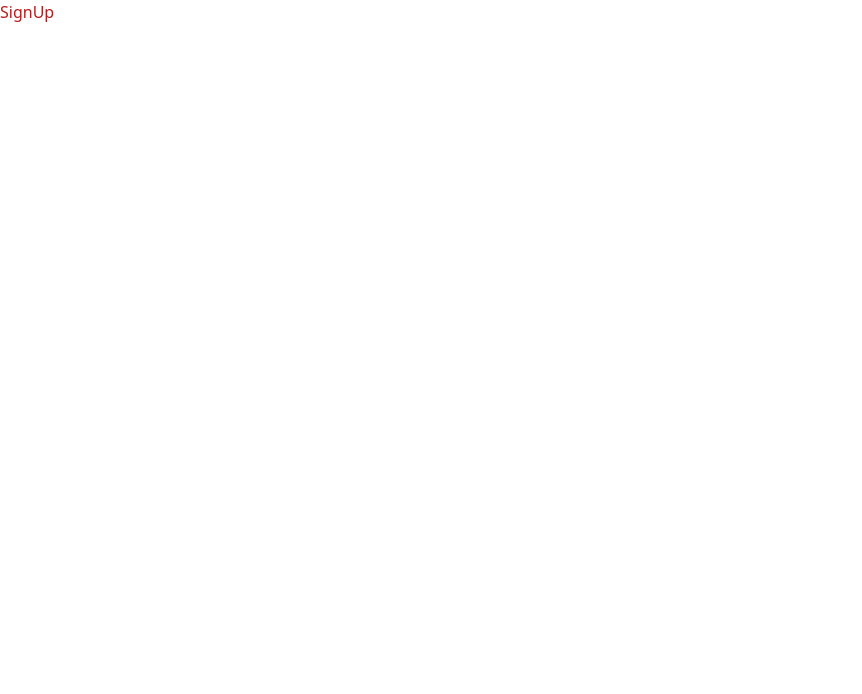
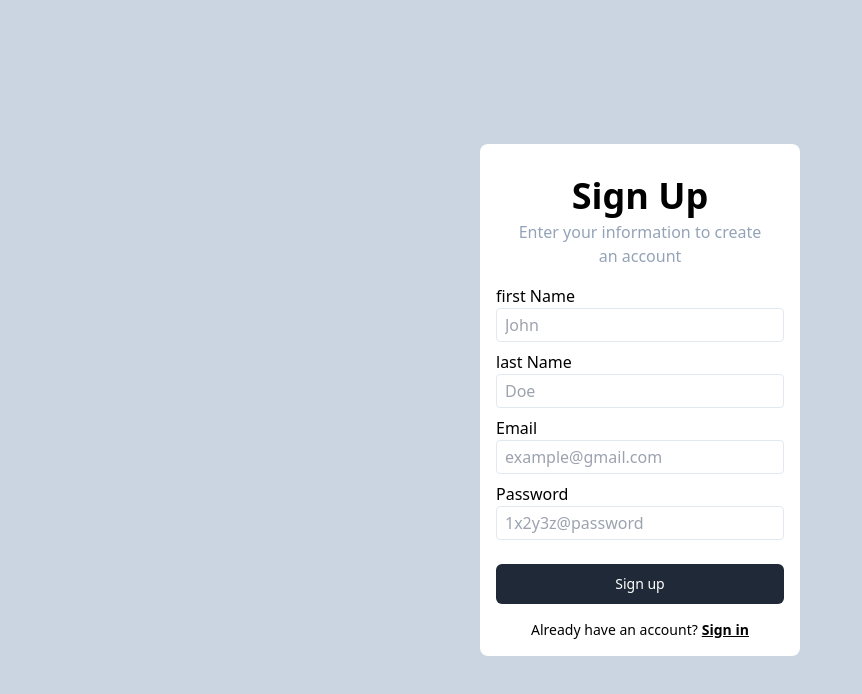
Before and after one commit to sachinDev07/WalletPay-Mern, a React (Vite) app in the folder frontend/: page /signup in a window 1280 px wide. Shown: the top 694 px of the page, without its empty margins (0-862 px from the left). Built offline with nearby package versions, Linux system fonts and the light colour scheme.

Commit message:
Added Sign up page

```diff
--- a/frontend/src/components/BottomWarning.tsx
+++ b/frontend/src/components/BottomWarning.tsx
@@ -9,8 +9,8 @@ type BottomWarningProps = {
 const BottomWarning = ({ label, bottomText, to }: BottomWarningProps) => {
   return (
     <div className="py-2 text-sm flex justify-center">
-      <div>{label}</div>
-      <Link to={to} className="pointer underline pl-1 cursor-pointer">
+      <div className="font-medium">{label}</div>
+      <Link to={to} className="font-bold pointer underline pl-1 cursor-pointer">
         {bottomText}
       </Link>
     </div>
--- a/frontend/src/components/Button.tsx
+++ b/frontend/src/components/Button.tsx
@@ -5,7 +5,7 @@ const Button = ({ label }: LabelProps) => {
     <div>
       <button
         type="button"
-        className="text-white bg-gray-800 hover:bg-gray-900 focus:outline-none focus:ring-4 focus:ring-gray-300 font-medium rounded-md text-sm px-5 py-2.5 me-2 mb-2 dark:bg-gray-800 dark:hover:bg-gray-700 dark:focus:ring-gray-700 dark:border-gray-700"
+        className="w-full text-white bg-gray-800 hover:bg-gray-900 focus:outline-none focus:ring-4 focus:ring-gray-300 font-medium rounded-md text-sm px-5 py-2.5 me-2 mb-2 dark:bg-gray-800 dark:hover:bg-gray-700 dark:focus:ring-gray-700 dark:border-gray-700"
       >
         {label}
       </button>
--- a/frontend/src/components/Heading.tsx
+++ b/frontend/src/components/Heading.tsx
@@ -1,9 +1,11 @@
 import { LabelProps } from "../types";
 
 const Heading = ({ label }: LabelProps) => {
-  return <div className="text-black text-4xl pt-6 font-bold">
-    {label}
-</div>;
+  return (
+    <div className="text-black text-center text-4xl pt-6 font-bold">
+      {label}
+    </div>
+  );
 };
 
 export default Heading;
--- a/frontend/src/components/InputBox.tsx
+++ b/frontend/src/components/InputBox.tsx
@@ -6,8 +6,8 @@ const InputBox = ({
   placeholder: string;
 }) => {
   return (
-    <div>
-      <label className="text-sm font-medium text-left py-2">
+    <div className="mb-2">
+      <label className="font-medium text-left py-2">
         {lable}
         <input
           placeholder={placeholder}
--- a/frontend/src/components/SubHeading.tsx
+++ b/frontend/src/components/SubHeading.tsx
@@ -1,7 +1,7 @@
 import { LabelProps } from "../types";
 
 const SubHeading = ({ label }: LabelProps) => {
-  return <div className="text-slate-400 text-md pt-1 px-4 pb-4">
+  return <div className="text-slate-400 text-center text-md pt-1 px-4 pb-4">
     {label}
 </div>;
 };
--- a/frontend/src/pages/SignUp.tsx
+++ b/frontend/src/pages/SignUp.tsx
@@ -1,8 +1,32 @@
+import BottomWarning from "../components/BottomWarning";
+import Button from "../components/Button";
+import Heading from "../components/Heading";
+import InputBox from "../components/InputBox";
+import SubHeading from "../components/SubHeading";
 
 const SignUp = () => {
-    return (
-      <div className="text-red-700">SignUp</div>
-    )
-  }
+  return (
+    <div className="bg-slate-300 h-screen flex justify-center">
+      <div className="flex flex-col justify-center">
+        <div className="rounded-lg bg-white w-80 p-2 h-max px-4">
+          <Heading label={"Sign Up"} />
+          <SubHeading label={"Enter your information to create an account"} />
+          <InputBox lable={"first Name"} placeholder={"John"} />
+          <InputBox lable={"last Name"} placeholder={"Doe"} />
+          <InputBox lable={"Email"} placeholder={"example@gmail.com"} />
+          <InputBox lable={"Password"} placeholder={"1x2y3z@password"} />
+          <div className="pt-4 text-center">
+            <Button label={"Sign up"} />
+          </div>
+          <BottomWarning
+            label={"Already have an account?"}
+            bottomText={"Sign in"}
+            to={"/signin"}
+          />
+        </div>
+      </div>
+    </div>
+  );
+};
 
-  export default SignUp
+export default SignUp;
```
